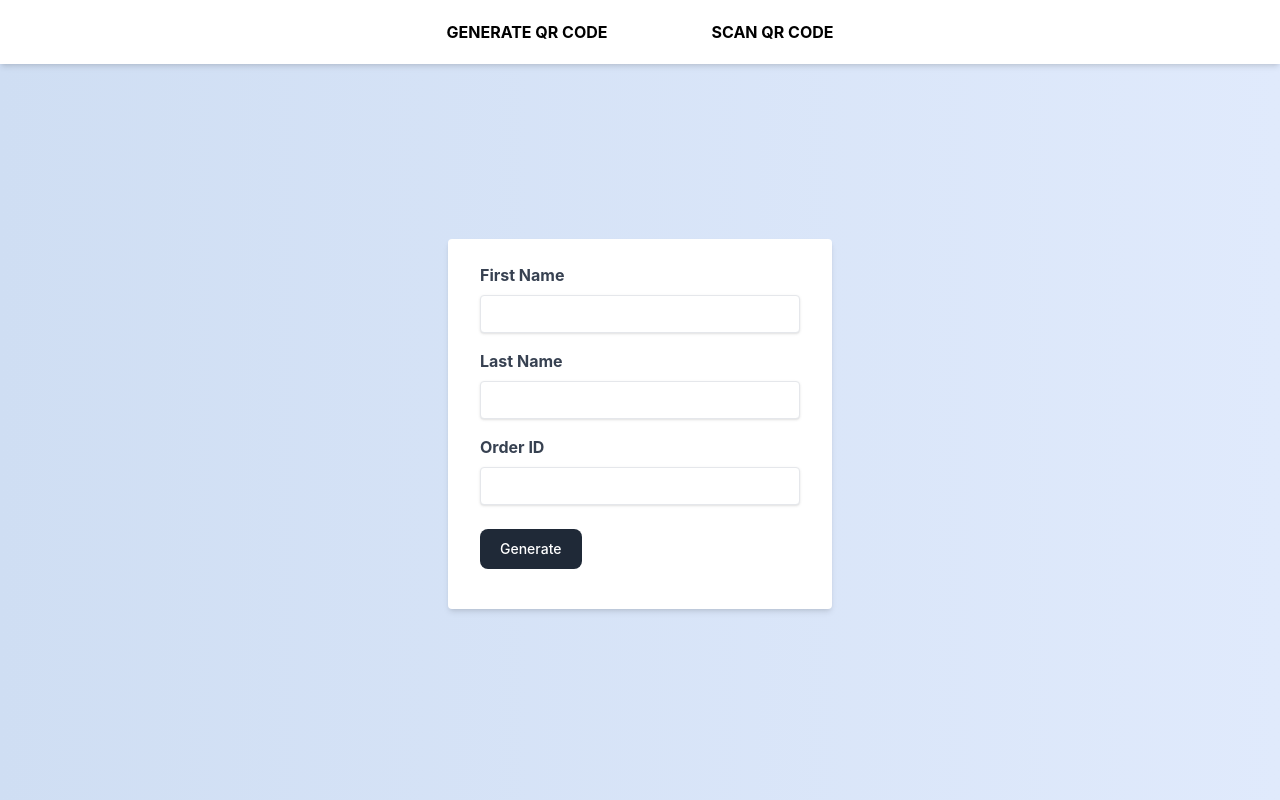
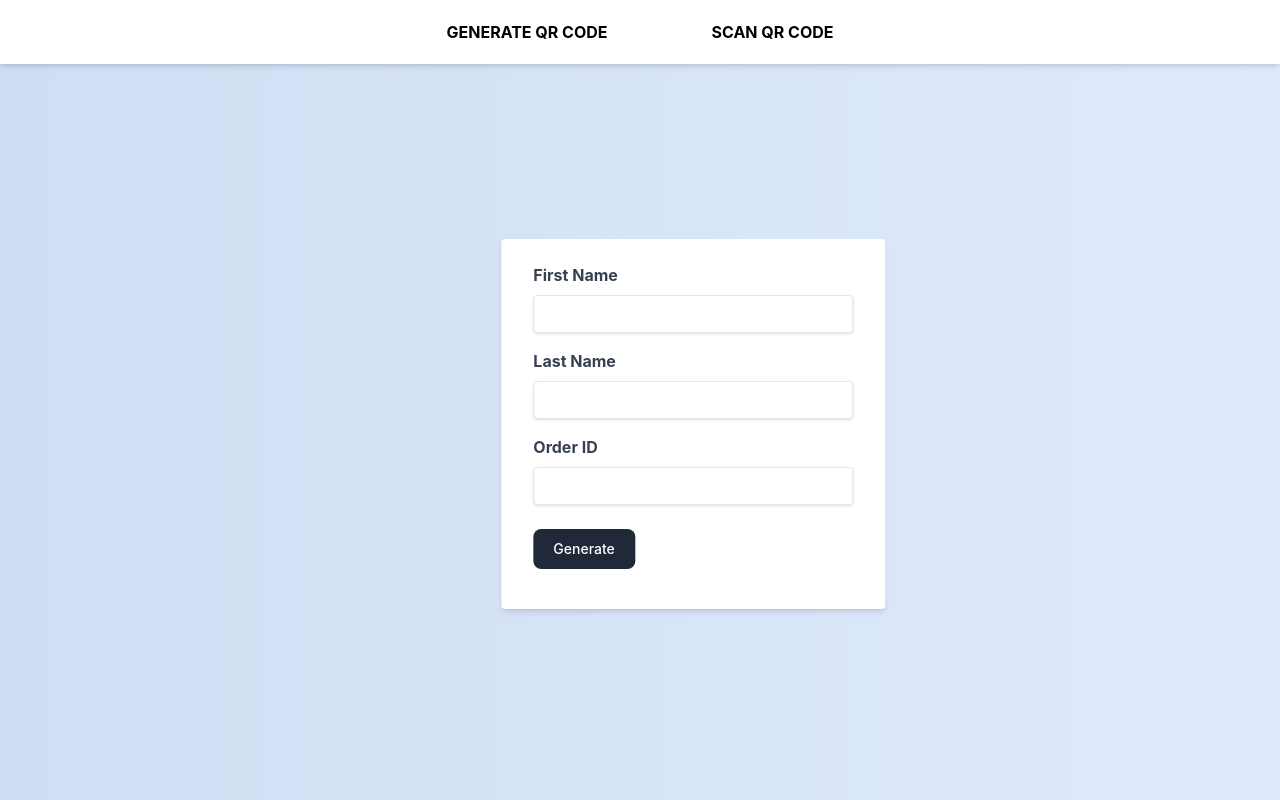
Before and after one commit to haithemmihoubi/qrcodescanner, a React (Create React App) app in the folder qrcodescanner/: page / in a window 1280 px wide. Built offline with nearby package versions, Linux system fonts and the light colour scheme.

Commit message:
Adding animation between two cards in qr generation page

```diff
--- a/qrcodescanner/src/pages/QrGeneratorPage/QrGeneratorPage.js
+++ b/qrcodescanner/src/pages/QrGeneratorPage/QrGeneratorPage.js
@@ -28,7 +28,7 @@ export const QrGeneratorPage = () => {
 
   return (
     <div className='flex flex-wrap '>
-      <div className='flex-auto flex justify-center items-center h-full'>
+      <div className={`flex-auto flex justify-center items-center h-full transition-transform duration-700 ${isSubmited ? '' : 'translate-x-1/3'}`}>
         <motion.div
           initial={{ y: 0, opacity: 0, scale: 0.5 }}
           animate={{ y: 0, opacity: 1, scale: 1 }}
@@ -37,9 +37,11 @@ export const QrGeneratorPage = () => {
           <AddForm onSubmit={addUserInformation} />
         </motion.div>
       </div>
-      { isSubmited &&
       <div className='flex-auto flex justify-top items-center flex-col'>
+        {isSubmited &&
+          <div>
             <motion.div
+              id="form-block"
               initial={{ x: 500, opacity: 0 }}
               animate={{ x: 0, opacity: 1 }}
               exit={{ x: -10, opacity: 0 }}
@@ -62,5 +64,6 @@ export const QrGeneratorPage = () => {
           </div>
         }
       </div>
+    </div>
   );
 }
```
Lines whose indentation alone changed are shown as unchanged.
